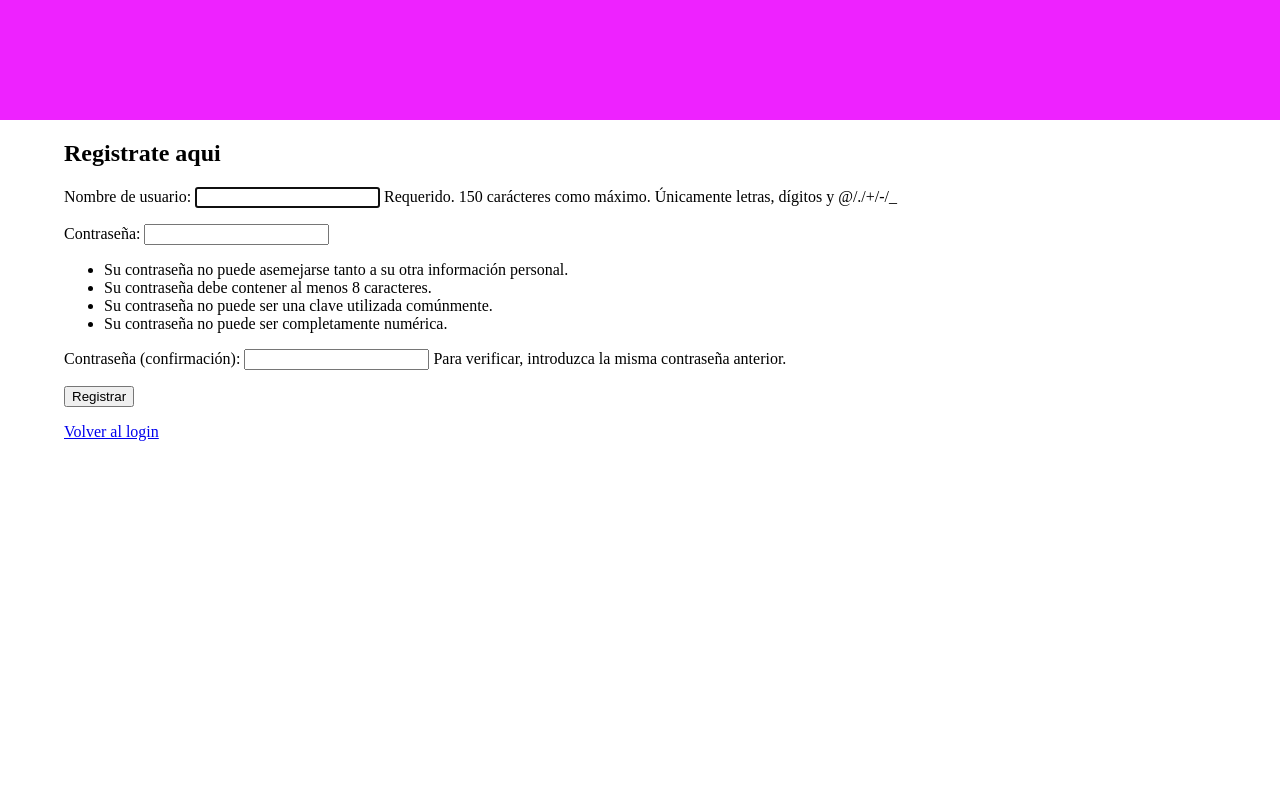
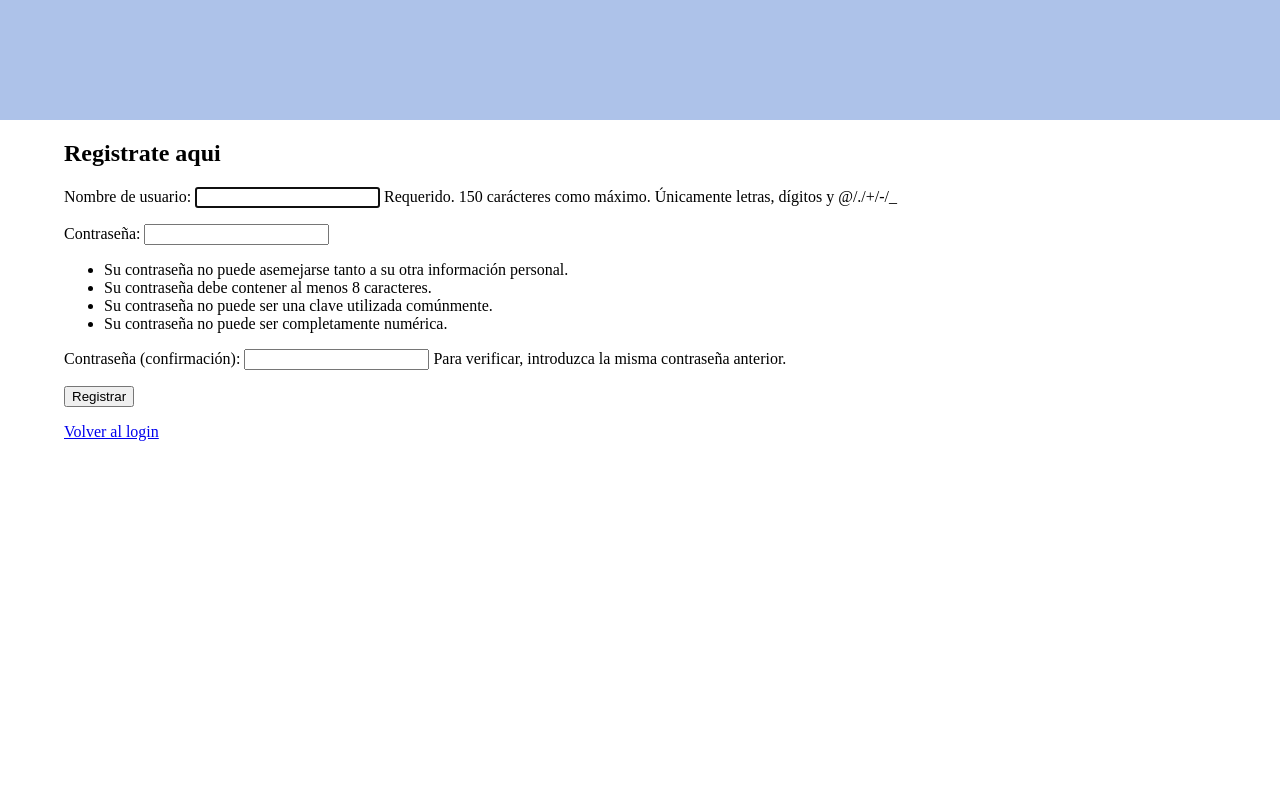
Before and after one commit to JoaquinCorallo/crystalProject, a Django app: page /RegistroDeUsuario/ in a window 1280 px wide. Run offline with Django 3.2, Linux system fonts and the light colour scheme; parts of the project's set-up code (start-up, migrations or seed data) failed here and were passed over.

Commit message:
se cambia color en registro

```diff
--- a/crystalProject/crystal/templates/crystal/RegistroDeUsuario.html
+++ b/crystalProject/crystal/templates/crystal/RegistroDeUsuario.html
@@ -10,7 +10,7 @@
             width: 100%;
             height: 15%;
             overflow: hidden;
-            background: #e2f;
+            background: #adc2e9;
         }
 
         main{
```
Also changed, not shown: crystalProject/db.sqlite3.
